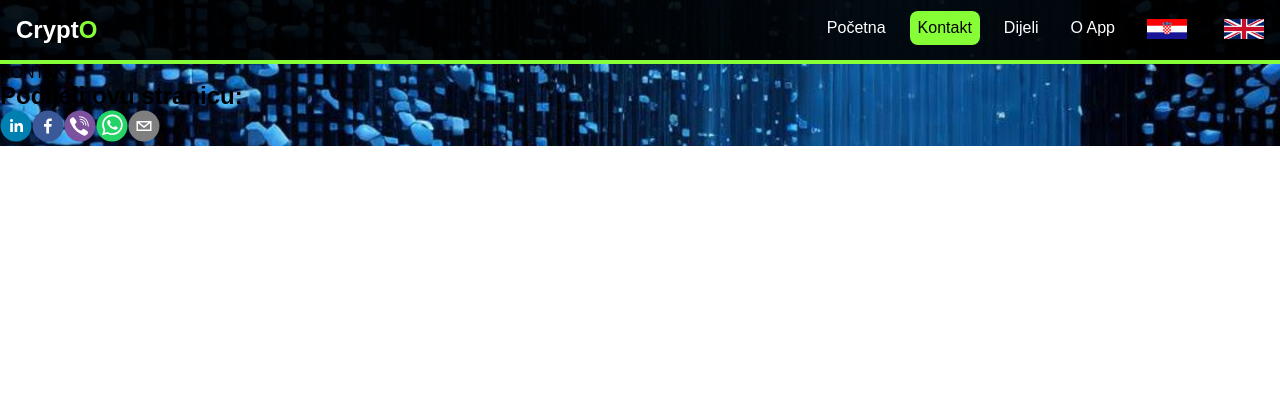
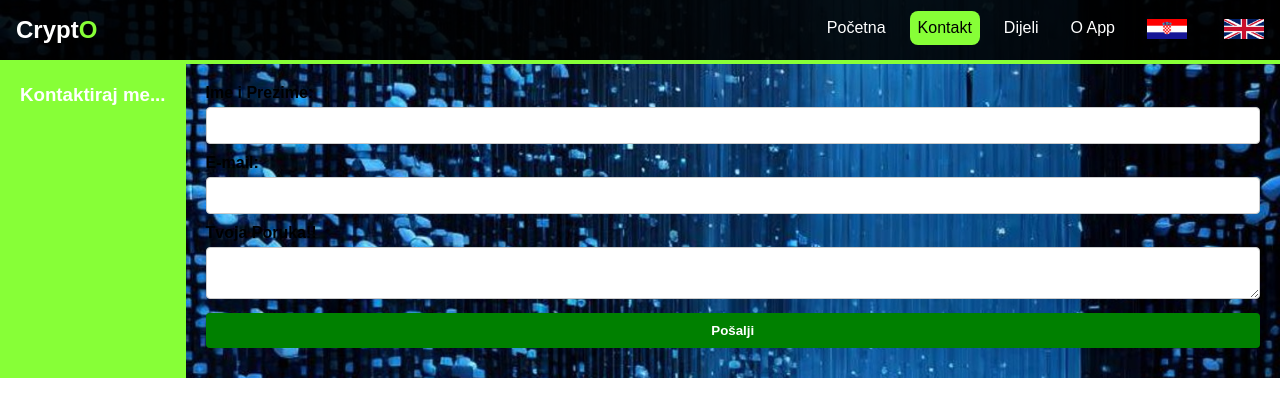
Before and after one commit to AlenZguric/crypto_text, a React (Create React App) app: page /crypto_text/contact in a window 1280 px wide. Shown: the top 416 px of the page. Built offline with nearby package versions, Linux system fonts and the light colour scheme; a web font is replaced by a local one.

Commit message:
renamePages, add form logic

```diff
--- a/package.json
+++ b/package.json
@@ -5,6 +5,7 @@
   "private": true,
   "dependencies": {
     "@babel/plugin-proposal-private-property-in-object": "^7.14.5",
+    "@emailjs/browser": "^3.11.0",
     "@testing-library/jest-dom": "^5.17.0",
     "@testing-library/react": "^13.4.0",
     "@testing-library/user-event": "^13.5.0",
--- a/src/App.js
+++ b/src/App.js
@@ -4,9 +4,9 @@ import "./App.css";
 import NavBar from "./components/header/js/NavBar";
 import { Route, Routes } from "react-router-dom";
 import HomePage from "./pages/HomePage";
-import Share from "./pages/Share";
-import Contact from "./pages/Contact";
-import AboutUs from "./pages/AboutUs";
+import SharePage from "./pages/SharePage";
+import ContactPage from "./pages/ContactPage";
+import AboutUsPage from "./pages/AboutUsPage";
 
 
 function App() {
@@ -17,9 +17,9 @@ function App() {
       </header>
       <Routes>
         <Route path="/" element={<HomePage />} />
-        <Route path="/share" element={<Share />} />
-        <Route path="/contact" element={<Contact />} />
-        <Route path="/about" element={<AboutUs />} />
+        <Route path="/share" element={<SharePage />} />
+        <Route path="/contact" element={<ContactPage />} />
+        <Route path="/about" element={<AboutUsPage />} />
       </Routes>
     </div>
   );
--- /dev/null
+++ b/src/components/footer/css/ContactFormStyle.css
@@ -0,0 +1,51 @@
+.contaktMe {
+  display: flex;
+}
+
+.contactLeft {
+  background-color: rgb(135, 255, 55);
+  color: white;
+  padding: 20px;
+  text-align: center;
+}
+
+.contactForm {
+  flex: 1;
+  padding: 20px;
+}
+.contactForm form label {
+  display: block;
+  margin-bottom: 5px;
+  font-weight: bold;
+}
+.contactForm form input,
+.contactForm form textarea {
+  width: 100%;
+  padding: 10px;
+  margin-bottom: 10px;
+  border: 1px solid #ccc;
+  border-radius: 4px;
+}
+.contactForm form input[type=submit] {
+  background-color: green;
+  color: white;
+  padding: 10px 20px;
+  border: none;
+  border-radius: 4px;
+  cursor: pointer;
+  font-weight: bold;
+}
+.contactForm form input[type=submit]:hover {
+  background-color: darkgreen;
+}
+.contactForm .notificationForm {
+  background-color: green;
+  color: white;
+  padding: 10px;
+  position: fixed;
+  border: 2px solid white;
+  border-radius: 20px;
+  top: 50%;
+  left: 50%;
+  transform: translate(-50%, -50%);
+}/*# sourceMappingURL=ContactFormStyle.css.map */
--- /dev/null
+++ b/src/components/footer/css/ContactFormStyle.scss
@@ -0,0 +1,60 @@
+@import "../../colors.scss";
+
+.contaktMe {
+    display: flex;
+  }
+
+  .contactLeft {
+    background-color: $color-green;
+    color: white;
+    padding: 20px;
+    text-align: center;
+  }
+
+  .contactForm {
+    flex: 1;
+    padding: 20px;
+
+    form {
+      label {
+        display: block;
+        margin-bottom: 5px;
+        font-weight: bold;
+      }
+
+      input,
+      textarea {
+        width: 100%;
+        padding: 10px;
+        margin-bottom: 10px;
+        border: 1px solid #ccc;
+        border-radius: 4px;
+      }
+
+      input[type="submit"] {
+        background-color: green;
+        color: white;
+        padding: 10px 20px;
+        border: none;
+        border-radius: 4px;
+        cursor: pointer;
+        font-weight: bold;
+      }
+
+      input[type="submit"]:hover {
+        background-color: darkgreen;
+      }
+    }
+
+    .notificationForm {
+      background-color: green;
+      color: white;
+      padding: 10px;
+      position: fixed;
+      border: 2px solid white;
+      border-radius: 20px;
+      top: 50%;
+      left: 50%;
+      transform: translate(-50%, -50%);
+    }
+  }
--- /dev/null
+++ b/src/components/footer/js/ContactForm.jsx
@@ -0,0 +1,60 @@
+import React, { useRef, useState } from 'react';
+import emailjs from '@emailjs/browser';
+import "../css/ContactFormStyle.css";
+export default function ContactForm  ()   {
+
+    const [showNotification, setShowNotification] = useState(false);
+
+    const form = useRef();
+
+
+
+  const sendEmail = (e) => {
+    e.preventDefault();
+
+    setShowNotification(true);
+    setTimeout(() => {
+      setShowNotification(false);
+    }, 5000);
+
+    emailjs.sendForm
+    ('service_soyjoy8',
+     'template_j4rp05k',
+      form.current,
+      '5mjMjo7fMDxxxf0qd')
+      .then(
+        () => {
+          console.log("Poruka Poslana!!!");
+          form.current.reset();
+      }, (error) => {
+          console.log(error.text);
+      });
+  };
+
+    return (
+        <div className='contaktMe'>
+            <div className="contactLeft">
+            <h3>Kontaktiraj me...</h3>
+
+            </div>
+            <div className='contactForm'>
+
+                <form ref={form} onSubmit={sendEmail}>
+                <label>Ime i Prezime:</label>
+                <input type="text" name="user_name" required/>
+                <label>E-mail:</label>
+                <input type="email" name="user_email"required />
+                <label>Tvoja Poruka!!</label>
+                <textarea name="message" required/>
+                <input type="submit" value="Pošalji" />
+            </form>
+            {showNotification && (
+                <div className='notificationForm'   >
+                <p >Upit je uspješno poslan!</p>
+                <span>Očekuj odgovor na email.</span>
+                </div>
+          )}
+            </div>
+        </div>
+    );
+};
--- a/src/components/header/js/NavBar.jsx
+++ b/src/components/header/js/NavBar.jsx
@@ -24,7 +24,7 @@ const NavBar = () => {
 
   return (
     <nav ref={navRef} >
-      <Link to="/" className="title">
+      <Link to="/" className="title" >
         Crypt<span>O</span>
       </Link>
       <div
--- a/src/pages/AboutUs.jsx
+++ b/src/pages/AboutUsPage.jsx
@@ -1,6 +1,11 @@
-import React from 'react';
+import React, {useEffect} from 'react';
 
-const AboutUs = () => {
+
+const AboutUsPage = () => {
+
+    useEffect(() => {
+        window.scrollTo(0, 0);
+      }, []);
     return (
         <div>
             O NAMA
@@ -41,4 +46,4 @@ Pridružite nam se i iskusite najvišu razinu sigurnosti u svojoj komunikaciji.
     );
 };
 
-export default AboutUs;
+export default AboutUsPage;
--- a/src/pages/Contact.jsx
+++ /dev/null
@@ -1,13 +0,0 @@
-import React from 'react';
-import ShareWebApp from '../components/footer/js/ShareWebApp';
-
-const Contact = () => {
-    return (
-        <div>
-            KONTAKT
-            <ShareWebApp/>
-        </div>
-    );
-};
-
-export default Contact;
--- /dev/null
+++ b/src/pages/ContactPage.jsx
@@ -0,0 +1,18 @@
+import React, {useEffect} from 'react';
+import ContactForm from '../components/footer/js/ContactForm';
+
+
+const ContactPage = () => {
+
+    useEffect(() => {
+        window.scrollTo(0, 0);
+      }, []);
+
+    return (
+        <div>
+            <ContactForm/>
+        </div>
+    );
+};
+
+export default ContactPage;
--- a/src/pages/HomePage.jsx
+++ b/src/pages/HomePage.jsx
@@ -1,4 +1,4 @@
-import React, { useState } from 'react';
+import React, { useState, useEffect } from 'react';
 import InputCryptoTextComponent from "../components/main/js/InputCryptoTextComponent"
 import InputTextComponent from "../components/main/js/InputTextComponent"
 import CopyRight from '../components/footer/js/CopyRight';
@@ -8,6 +8,10 @@ import ShareWebApp from '../components/footer/js/ShareWebApp';
 
 const HomePage = () => {
     const [showInputText, setShowInputText] = useState(true);
+
+    useEffect(() => {
+        window.scrollTo(0, 0);
+      }, []);
 
     return (
        <div className='home-page'>
--- a/src/pages/Share.jsx
+++ b/src/pages/SharePage.jsx
@@ -1,10 +1,15 @@
-import React from 'react';
+import React, {useEffect} from 'react';
 import PageTitle from '../components/header/js/PageTitle';
 import Data from "../translation/Data.json"
 
-const Share = () => {
+const SharePage = () => {
     const currentLanguage = localStorage.getItem('language') || 'hr';
     const title = Data[currentLanguage]?.link_share || 'Naslov po defaultu';
+
+    useEffect(() => {
+        window.scrollTo(0, 0);
+      }, []);
+
     return (
         <div>
            <PageTitle title={title}/>
@@ -33,4 +38,4 @@ const Share = () => {
     );
 };
 
-export default Share;
+export default SharePage;
```
Also changed, not shown: 2 other files (tests, documents, lock files or other folders).
